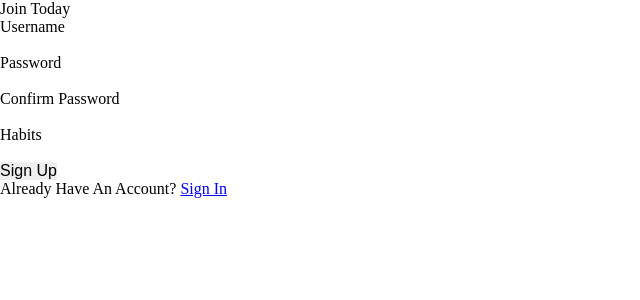
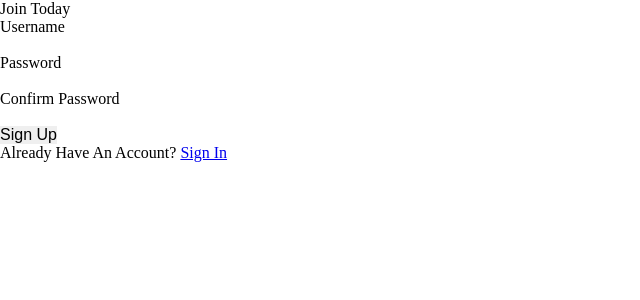
Before and after one commit to kateliberko/VirtualJournal, a Flask app: page /signup in a window 1280 px wide. Shown: the top 300 px of the page, without its empty margins (0-640 px from the left). Run offline with Flask 2, Linux system fonts and the light colour scheme.

Commit message:
Got new habitform to work with mainpage/firsttime login. Adds habits properly

```diff
--- a/JournalProject/app/forms.py
+++ b/JournalProject/app/forms.py
@@ -11,8 +11,6 @@ class SignUpForm(FlaskForm):
     password = PasswordField('Password', validators=[DataRequired()])
     confirm_password = PasswordField('Confirm Password',
                                      validators=[DataRequired(), EqualTo('password')])
-    habits = StringField('Habits',
-                           validators=[DataRequired(), Length(min=1, max=100)])
     submit = SubmitField('Sign Up')
 
     def validate_username(self, username):
--- a/JournalProject/app/models.py
+++ b/JournalProject/app/models.py
@@ -12,7 +12,6 @@ class User(db.Model, UserMixin):
     id = db.Column(db.Integer, primary_key=True)
     username = db.Column(db.String(20), unique=True, nullable=False)
     password = db.Column(db.String(60), nullable=False)
-    habits = db.Column(db.String(300), nullable=False)
 
     def __repr__(self):
         return f"User('{self.username}')"
@@ -37,7 +36,7 @@ class Todo(db.Model):
 
 class Event(db.Model):
     id = db.Column(db.Integer, primary_key=True)
-    event_name = db.Column(db.String(50), unique=True, nullable=False)
+    event_name = db.Column(db.String(50), unique=False, nullable=False)
     date = db.Column(db.String(20), nullable=False)
     user_id = db.Column(db.Integer, db.ForeignKey('user.id'), nullable=False)
 
@@ -47,11 +46,10 @@ class Event(db.Model):
 
 class Habit(db.Model):
     id = db.Column(db.Integer, primary_key=True)
-    habit_name = db.Column(db.String(50), unique=True, nullable=False)
+    habit_name = db.Column(db.String(50), unique=False, nullable=False)
     habit_done = db.Column(db.Boolean, default=False, nullable=False)
     user_id = db.Column(db.Integer, db.ForeignKey('user.id'), nullable=False)
     date = db.Column(db.Date, nullable=False, default=date.today())
-
 
     def __repr__(self):
         return f"Habit('{self.id}'')"
--- a/JournalProject/app/routes.py
+++ b/JournalProject/app/routes.py
@@ -10,23 +10,43 @@ from app.counter import Counter
 def home():
     return render_template("home.html")
 
-@app.route("/mainpage")
+@app.route("/mainpage", methods=['GET', 'POST'])
 @login_required
 def mainpage():
     todays_date= date.today()
-    habits = current_user.habits
-    habitlist = habits.split(",")
     count= Counter
     todolist= Todo.query.filter_by(user_id=current_user.id)
     journal= Journal.query.filter_by(user_id=current_user.id, date_posted=todays_date).first() # will only ever be one journal
     moods = Moods.query.filter_by(user_id=current_user.id, date=todays_date).first()
-    return render_template("mainpage.html", todays_date=todays_date, habits=habitlist, count=count, journal=journal, todolist=todolist, moods=moods)
+    habit = Habit.query.filter_by(user_id = current_user.id).first()
+
+    if habit is not None:
+
+        habits = Habit.query.filter_by(user_id = current_user.id)
+        return render_template("mainpage.html", todays_date=todays_date, habits=habits, count=count, journal=journal, todolist=todolist, moods=moods)
+
+    if habit is None: # if habits don't exist(first time login) we must create them
+        habitform = request.form.getlist("myhabit")
+
+        if len(habitform)!=0:
+            for habit in habitform:
+                habitLog = Habit(habit_name= habit, user_id=current_user.id)
+                db.session.add(habitLog)
+                db.session.commit()
+
+            habitlist = Habit.query.filter_by(user_id = current_user.id)
+            return render_template("mainpage.html", todays_date=todays_date, habits=habitlist, count=count, journal=journal, todolist=todolist, moods=moods)
+
+        return render_template("habitcreate.html")
+    return render_template("mainpage.html", todays_date=todays_date, habits=habit, count=count, journal=journal, todolist=todolist, moods=moods)
+
+
+
 
 @app.route("/calendar")
 @login_required
 def calendar():
     return render_template("calendar.html")
-
 @app.route("/journal")
 @login_required
 def journal():
@@ -72,7 +92,7 @@ def signup():
     form = SignUpForm()
     if form.validate_on_submit():
         hashed_password = bcrypt.generate_password_hash(form.password.data).decode('utf-8')
-        user = User(username=form.username.data, password=hashed_password, habits= form.habits.data)
+        user = User(username=form.username.data, password=hashed_password)
         db.session.add(user)
         db.session.commit()
         return redirect(url_for('login'))
@@ -100,11 +120,18 @@ def logout():
     return redirect(url_for('home'))
 
 
-@app.route("/account")
+@app.route("/habitcreate")
 @login_required
 def account():
-    return render_template('account.html')
+    return render_template('habitcreate.html')
 
+# @app.route("/new_habit<string:habit>", methods=['GET', 'POST'])
+# @login_required
+# def new_habit(habit):
+#         habitLog = Habit(habit_name= habit, user_id=current_user.id)
+#         db.session.add(habitLog)
+#         db.session.commit()
+#         return redirect(url_for('mainpage'))
 
 @app.route("/journal/new", methods=['GET', 'POST'])
 @login_required
--- a/JournalProject/app/templates/account.html
+++ b/JournalProject/app/templates/habitcreate.html
@@ -24,7 +24,7 @@
             <form action="/mainpage" method="POST">
                 <div class="input_fields_wrap">
                     <button class="add_field_button"> + Habit +</button></br>
-                    <input type="text" name="mytext[]" placeholder="Enter Habit" required>
+                    <input type="text" name="myhabit" placeholder="Enter Habit" required>
                 </div>
                 <button type="submit">Submit</button>
             </form>
@@ -42,7 +42,7 @@
             e.preventDefault();
                 if(x < max_fields){ //max input box allowed
                     x++; //text box increment
-                    $(wrapper).append('<div><input placeholder="Enter Habit" type="text" name="mytext[]" required><button class="remove_field" type="button">x</button></div>'); //add input box
+                    $(wrapper).append('<div><input placeholder="Enter Habit" type="text" name="myhabit" required><button class="remove_field" type="button">x</button></div>'); //add input box
                 }
             });
 
--- a/JournalProject/app/templates/mainpage.html
+++ b/JournalProject/app/templates/mainpage.html
@@ -65,7 +65,7 @@
                         <tbody>
                             {% for habit in habits %}
                                 <tr>
-                                    <td scope="row" id="habitname">{{ habit }}</td>
+                                    <td scope="row" id="habitname">{{ habit.habit_name }}</td>
                                     <td><input class="checkbox-tools" type="radio" name="tools{{count.count1}}" id="tool-{{count.count2}}" checked>
                                         <label class="for-checkbox-tools" for="tool-{{count.count2}}" id="tool-{{count.count2}}" ></td> {{ count.increment2(count) }}
                                     <td><input class="checkbox-tools" type="radio" name="tools{{count.count1}}" id="tool-{{count.count2}}" checked>
--- a/JournalProject/app/templates/signup.html
+++ b/JournalProject/app/templates/signup.html
@@ -68,20 +68,6 @@
                         {{ form.confirm_password(class="form-control form-control-lg") }}
                     {% endif %}
                 </div>
-                <div class="form-group">
-                    {{ form.habits.label(class="form-control-label") }}
-
-                    {% if form.habits.errors %}
-                        {{ form.habits(class="form-control form-control-lg is-invalid") }}
-                        <div class="invalid-feedback">
-                            {% for error in form.habits.errors %}
-                                <span>{{ error }}</span>
-                            {% endfor %}
-                        </div>
-                    {% else %}
-                        {{ form.habits(class="form-control form-control-lg") }}
-                    {% endif %}
-                </div>
             </fieldset>
             <div class="form-group">
                 {{ form.submit(class="btn btn-outline-info") }}
```
Also changed, not shown: JournalProject/app/virtualjournal.db.
